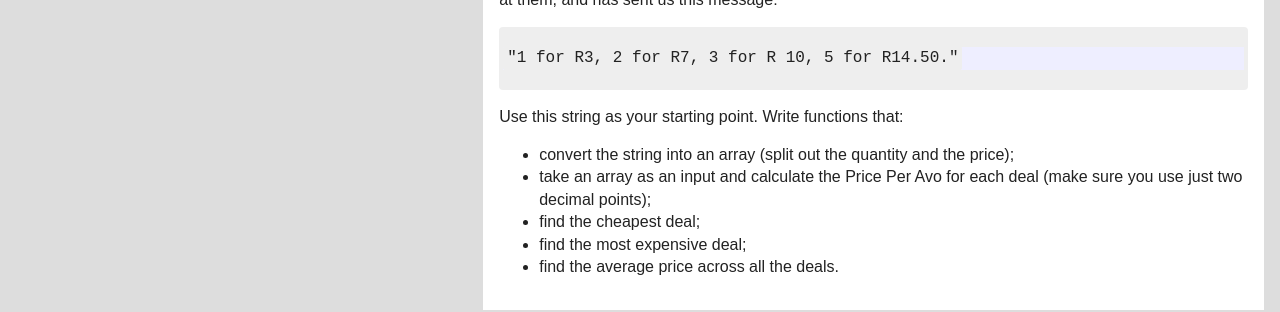
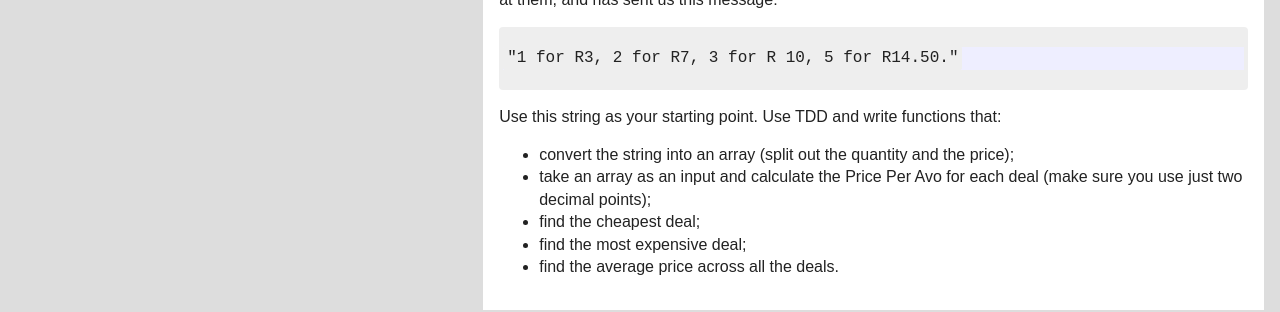
Before and after one commit to mnyeks/BestDealKata, a Jekyll site: the page built from index.md, in a window 1280 px wide. Shown: the part 439-751 px from the top of the page. Built offline with Jekyll 4.4.1, drawn with Linux system fonts in a browser that asks for light colours.

Commit message:
Add “TDD” bits

````diff
--- a/index.md
+++ b/index.md
@@ -16,7 +16,7 @@ We want to find the best place to buy some avocados. We like avocados because th
 "1 for R3, 2 for R7, 3 for R 10, 5 for R14.50."
 ```
 
-Use this string as your starting point. Write functions that:
+Use this string as your starting point. Use TDD and write functions that:
 
 * convert the string into an array (split out the quantity and the price);
 * take an array as an input and calculate the Price Per Avo for each deal (make sure you use just two decimal points);
````
Also changed, not shown: fruition.md (+1 -1 lines).
